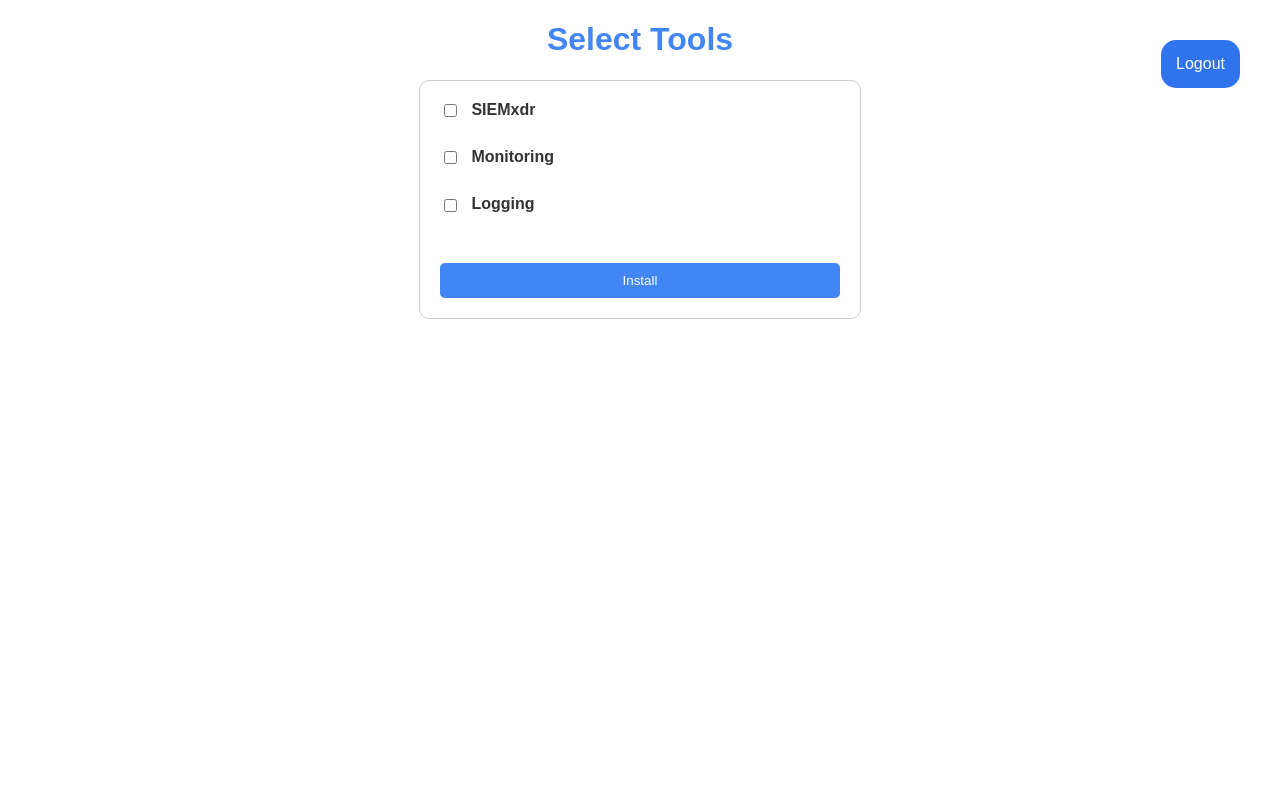
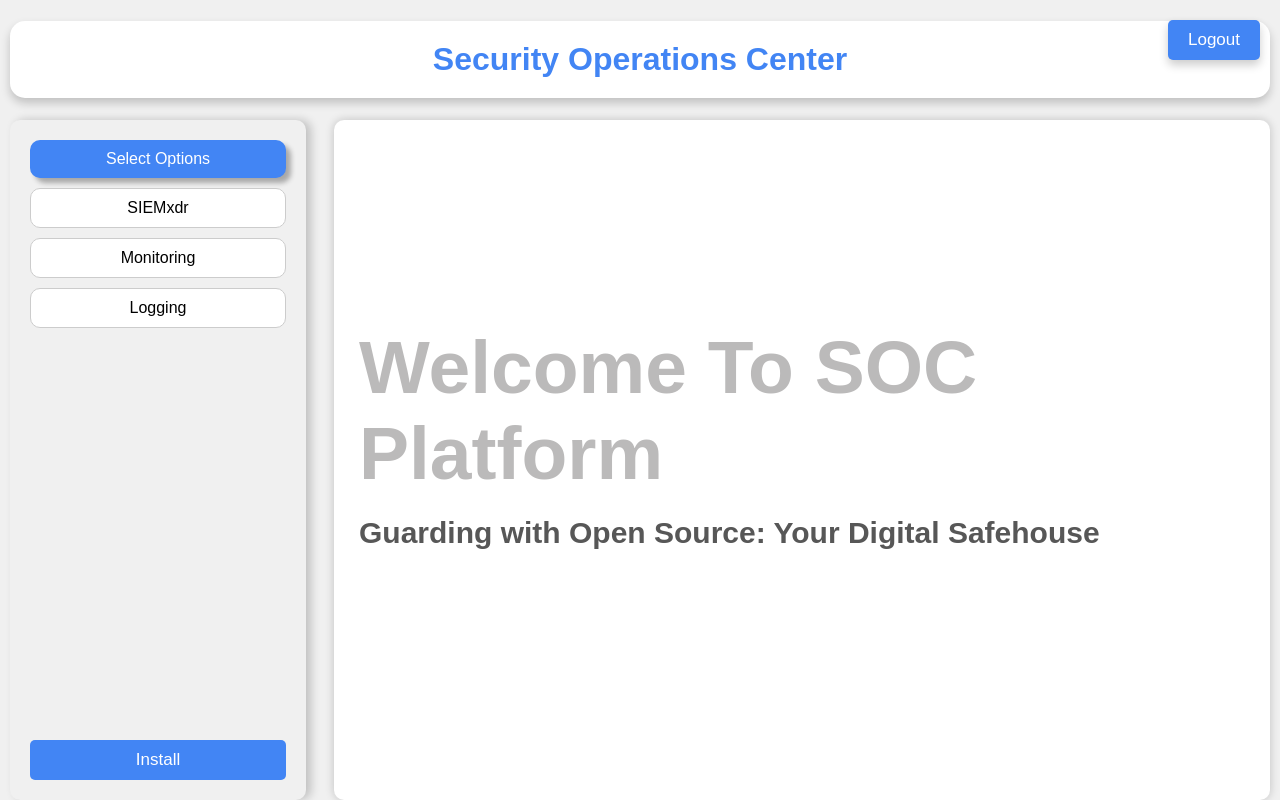
Before and after one commit to Nisha16C/django-gitlab-cloudstack, a Django app: page /soc/ in a window 1280 px wide. Run offline with Django 4.2, Linux system fonts and the light colour scheme; a user stored in the database is signed in.

Commit message:
New dashboard 21 aug 2023

```diff
--- a/soc/templates/trigger_pipeline.html
+++ b/soc/templates/trigger_pipeline.html
@@ -1,4 +1,6 @@
 <!DOCTYPE html>
+<html>
+
 <head>
     <title>Select Tools</title>
     <script>
@@ -17,23 +19,94 @@
             return true;
         }
     </script>
+
     <style>
         body {
             font-family: Arial, sans-serif;
-            margin: 20px;
+            margin: 0;
+            padding: 0;
+            background-color: #f0f0f0;
         }
 
         h1 {
+            text-align: center;
+            padding: 20px;
             color: #4285F4;
+            background-color: #ffffff;
+            box-shadow: 0px 5px 10px rgba(0, 0, 0, 0.2);
+            margin-left: 10px;
+            margin-right: 10px;
+            border-radius: 15px;
+        }
+
+        .container {
+            display: flex;
+            justify-content: space-between;
+        }
+
+        .left-panel {
+            margin-left: 10px;
+            width: 20%;
+            background-color: #f0f0f0;
+            padding: 20px;
+            border-radius: 10px;
+            box-shadow: 5px 0px 10px rgba(0, 0, 0, 0.2);
+            min-height: 80vh; /* Added */
+            max-height: 80vh; /* Added */
+            overflow-y: auto; /* Added for scrolling */
+            position: relative; /* Added for positioning */
+            display: flex;
+            flex-direction: column; /* Adjusted to column layout */
+        }
+
+        .right-panel {
+            width: 70%;
+            background-color: #ffffff;
+            padding: 20px;
+            margin-left: 15px;
+            border-radius: 10px;
+            box-shadow: 0px 0px 10px rgba(0, 0, 0, 0.2);
+            margin-right: 10px;
+            min-height: 80vh; /* Added */
+            display: flex;
+            flex-direction: column; /* Center elements vertically */
+        }
+
+        .tool-link {
+            cursor: pointer;
+            padding: 10px;
+            border: 1px solid #ccc;
+            background-color: #fff;
+            border-radius: 10px;
+            margin-bottom: 10px;
             text-align: center;
         }
 
-        form {
-            width: 400px;
-            margin: 0 auto;
-            border: 1px solid #ccc;
-            padding: 20px;
+        .tool-link:hover {
+            background-color: #cbcbcb;
+        }
+        .op {
+            padding: 10px;
+            margin-bottom: 10px;
+            text-align: center;
+            background-color: #4285F4;
+            color: #fff;
             border-radius: 10px;
+            box-shadow: 5px 5px 5px rgba(0, 0, 0, 0.3);
+        }
+
+
+        .logout {
+            position: absolute;
+            top: 20px;
+            right: 20px;
+            text-decoration: none;
+            color: #fff;
+            padding: 10px 20px;
+            background-color: #4285F4;
+            font-size: 17px;
+            box-shadow: 0px 5px 10px rgba(0, 0, 0, 0.2);
+            border-radius: 5px;
         }
 
         label {
@@ -46,17 +119,27 @@
         input[type="checkbox"] {
             margin-right: 10px;
             vertical-align: middle;
+            height: 18px;
+            width: 18px;
+        }
+
+        .logout:hover {
+            background-color: #3074ED;
+        }
+
+        .install-button-container {
+            margin-top: auto; /* Pushes the install button to the bottom */
+            width: 100%;
         }
 
         input[type="submit"] {
-            display: block;
-            margin-top: 20px;
             padding: 10px 20px;
             background-color: #4285F4;
             color: #fff;
             border: none;
             border-radius: 5px;
             cursor: pointer;
+            font-size: 17px;
             width: 100%;
         }
 
@@ -64,40 +147,86 @@
             background-color: #3074ED;
         }
 
-        .logout {
-            float: right;
-            margin-top: -40px;
-            margin-right: 20px;
-            text-decoration: none;
-            font-size: 16px;
-            color: #fff;
-            padding: 15px;
-            border-radius: 15px;
-            background-color: #3074ED;
+        .txt1 {
+            font-size: 75px;
+            color: #bbbaba;
+            margin-top: 75px;
+            font-weight: bold;
+            padding: 5px;
+            margin-top: 20%;
+        }
+
+        .txt2 {
+            font-size: 30px;
+            color: #575757;
+            margin-top: 10px;
+            font-weight: bold;
+            padding: 5px;
         }
     </style>
 </head>
+
 <body>
-    <h1>Select Tools</h1>
+    <h1>Security Operations Center</h1>
     <a class="logout" href="{% url "account_logout" %}">Logout</a>
     <form method="post" onsubmit="return validateForm();">
         {% csrf_token %}
-        <label for="SIEMxdr">
-            <input type="checkbox" name="SIEMxdr" id="SIEMxdr" value="SIEMxdr">
-            SIEMxdr
-        </label>
-        <br>
-        <label for="Monitoring">
-            <input type="checkbox" name="Monitoring" id="Monitoring" value="Monitoring">
-            Monitoring
-        </label>
-        <br>
-        <label for="Logging">
-            <input type="checkbox" name="Logging" id="Logging" value="Logging">
-            Logging
-        </label>
-        <br>
-        <input type="submit" value="Install">
+        <div class="container">
+            <div class="left-panel">
+                <div class="op">Select Options</div>
+                <div class="tool-link" onclick="showToolSettings('SIEMxdr'); showSubmitButton();">SIEMxdr</div>
+                <div class="tool-link" onclick="showToolSettings('Monitoring'); showSubmitButton();">Monitoring</div>
+                <div class="tool-link" onclick="showToolSettings('Logging'); showSubmitButton();">Logging</div>
+                <div class="install-button-container">
+                    <input type="submit" id="submit-button" name="submit" value="Install" />
+                </div>
+            </div>
+            <div class="right-panel" id="right-panel">
+                <div>
+                    <div class="txt1">Welcome To SOC Platform</div>
+                    <div class="txt2">Guarding with Open Source: Your Digital Safehouse</div>
+                </div>
+            </div>
+        </div>
     </form>
+    <script>
+        function showToolSettings(toolName) {
+            var rightPanel = document.getElementById('right-panel');
+            rightPanel.innerHTML = '';
+
+            if (toolName === 'SIEMxdr') {
+                var settings = '<h2>SIEMxdr Settings</h2>' +
+                    '<label for="SIEMxdr">' +
+                    '<input type="checkbox" name="SIEMxdr" id="SIEMxdr" value="SIEMxdr"> Wazuh' +
+                    '</label>' +
+                    '<br>' +
+                    '<label for="SIEMxdrOption2">' +
+                    '<input type="checkbox" name="SIEMxdrOption2" id="SIEMxdrOption2"> Splunk' +
+                    '</label>';
+                rightPanel.innerHTML = settings;
+            } else if (toolName === 'Monitoring') {
+                var settings = '<h2>Monitoring Settings</h2>' +
+                    '<label for="MonitoringOption1">' +
+                    '<input type="checkbox" name="MonitoringOption1" id="MonitoringOption1"> Grafana' +
+                    '</label>' +
+                    '<br>' +
+                    '<label for="MonitoringOption2">' +
+                    '<input type="checkbox" name="MonitoringOption2" id="MonitoringOption2"> ELK' +
+                    '</label>';
+                rightPanel.innerHTML = settings;
+            } else if (toolName === 'Logging') {
+                var settings = '<h2>Logging Settings</h2>' +
+                    '<label for="LoggingOption1">' +
+                    '<input type="checkbox" name="LoggingOption1" id="LoggingOption1"> ELK Stack' +
+                    '</label>' +
+                    '<br>' +
+                    '<label for="LoggingOption2">' +
+                    '<input type="checkbox" name="LoggingOption2" id="LoggingOption2"> Prometheus' +
+                    '</label>';
+                rightPanel.innerHTML = settings;
+            }
+        }
+    </script>
 </body>
+
 </html>
```
Also changed, not shown: testjobs.py (added, +60 -0 lines), db.sqlite3.
